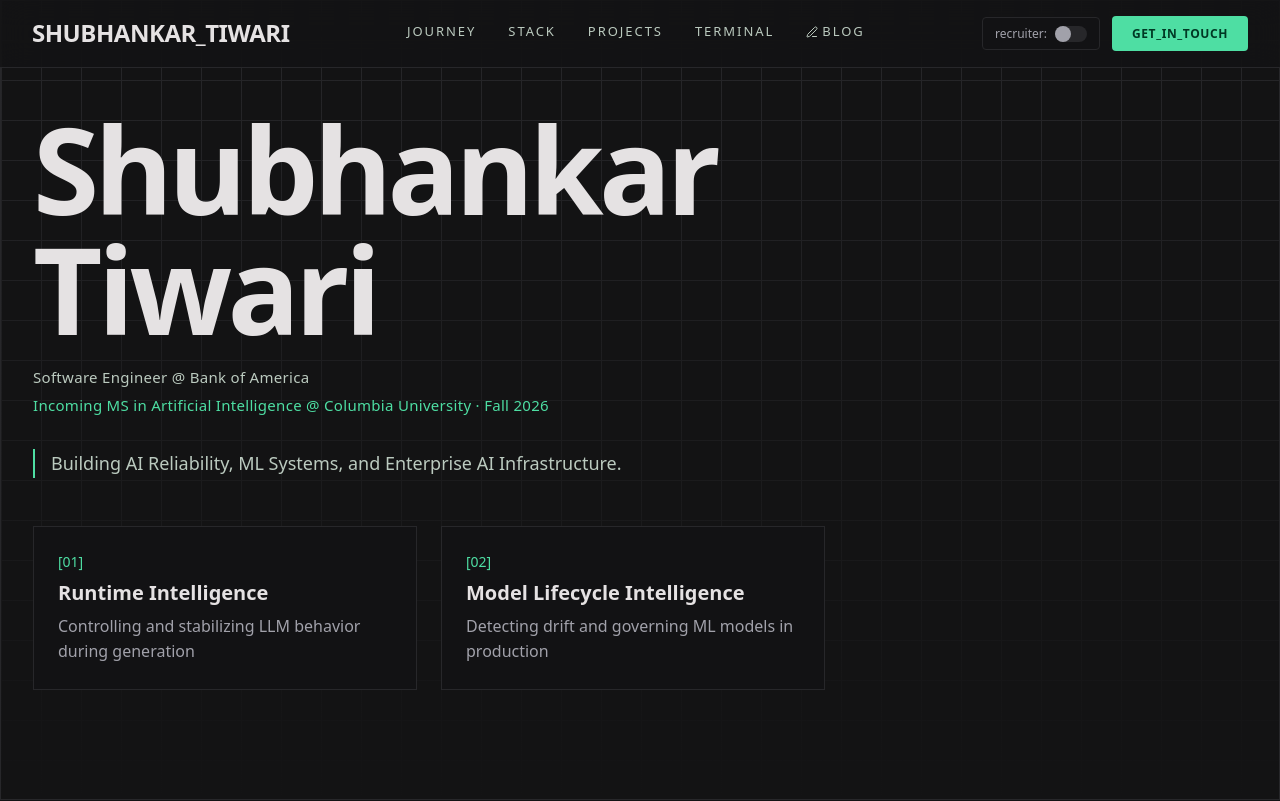
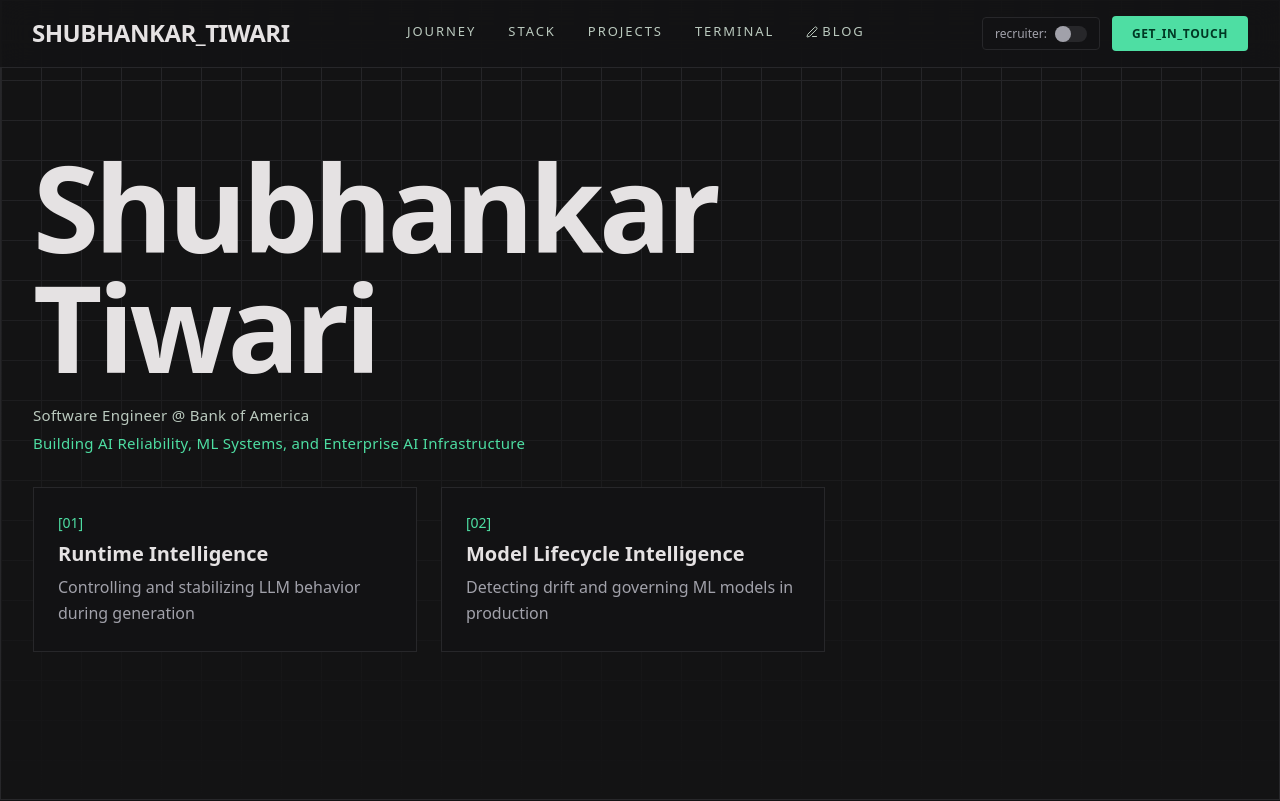
Before and after one commit to shubhankartiwari99/shubhankar-portfolio, a Next.js app: page / in a window 1280 px wide. Shown: the top 801 px of the page. Built offline with nearby package versions, Linux system fonts and the light colour scheme.

Commit message:
refactor: update SEO metadata and simplify hero section profile summary

```diff
--- a/src/app/layout.tsx
+++ b/src/app/layout.tsx
@@ -26,9 +26,9 @@ const outfit = Outfit({
 });
 
 export const metadata: Metadata = {
-  title: "Shubhankar Tiwari | Software Engineer · Incoming MS AI @ Columbia",
+  title: "Shubhankar Tiwari | Software Engineer · AI Reliability · ML Systems",
   description:
-    "Software Engineer at Bank of America. Incoming MS in Artificial Intelligence at Columbia University (Fall 2026). Building AI Reliability, ML Systems, and Enterprise AI Infrastructure. Kaggle Notebooks Expert (#2,441).",
+    "Software Engineer at Bank of America. Building AI Reliability, ML Systems, and Enterprise AI Infrastructure. Kaggle Notebooks Expert (#2,441).",
   metadataBase: new URL("https://shubhankar-tiwari.vercel.app"),
   alternates: {
     types: {
@@ -36,18 +36,18 @@ export const metadata: Metadata = {
     },
   },
   openGraph: {
-    title: "Shubhankar Tiwari · Software Engineer · Incoming MS AI @ Columbia",
+    title: "Shubhankar Tiwari · Software Engineer · AI Reliability · ML Systems",
     description:
-      "Software Engineer at Bank of America. Incoming MS in Artificial Intelligence at Columbia University (Fall 2026). Building AI Reliability, ML Systems, and LLM Evaluation infrastructure.",
+      "Software Engineer at Bank of America. Building AI Reliability, ML Systems, and LLM Evaluation infrastructure.",
     url: "https://shubhankar-tiwari.vercel.app",
     siteName: "Shubhankar Tiwari",
-    images: [{ url: "https://shubhankar-tiwari.vercel.app/og_final.png", width: 1200, height: 630, alt: "Shubhankar Tiwari — Software Engineer · Incoming MS AI @ Columbia" }],
+    images: [{ url: "https://shubhankar-tiwari.vercel.app/og_final.png", width: 1200, height: 630, alt: "Shubhankar Tiwari — Software Engineer · AI Reliability · ML Systems" }],
     type: "website",
   },
   twitter: {
     card: "summary_large_image",
-    title: "Shubhankar Tiwari · Incoming MS AI @ Columbia",
-    description: "Software Engineer at Bank of America. Building AI Reliability, ML Systems, and LLM Evaluation. Kaggle Expert.",
+    title: "Shubhankar Tiwari · Software Engineer · Applied AI",
+    description: "Software Engineer at Bank of America. Building AI Reliability, ML Systems, and LLM Evaluation infrastructure. Kaggle Expert.",
     images: ["https://shubhankar-tiwari.vercel.app/og_final.png"],
   },
 };
--- a/src/components/Hero.tsx
+++ b/src/components/Hero.tsx
@@ -57,21 +57,9 @@ export default function Hero() {
                 letterSpacing: "0.02em",
               }}
             >
-              Incoming MS in Artificial Intelligence @ Columbia University · Fall 2026
+              Building AI Reliability, ML Systems, and Enterprise AI Infrastructure
             </p>
           </div>
-
-          {/* Tagline */}
-          <p
-            className="font-body-lg max-w-2xl mb-12"
-            style={{
-              color: "var(--on-surface-variant)",
-              borderLeft: "2px solid var(--primary)",
-              paddingLeft: "16px",
-            }}
-          >
-            Building AI Reliability, ML Systems, and Enterprise AI Infrastructure.
-          </p>
 
           {/* Focus Area Cards */}
           <div className="flex flex-col sm:flex-row gap-6">
```
